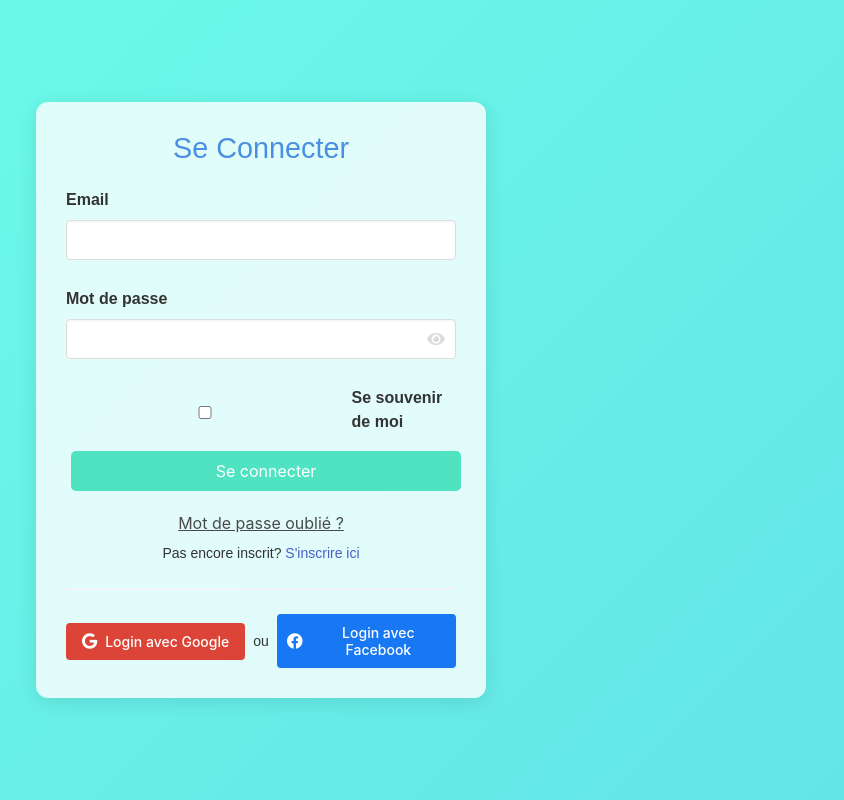
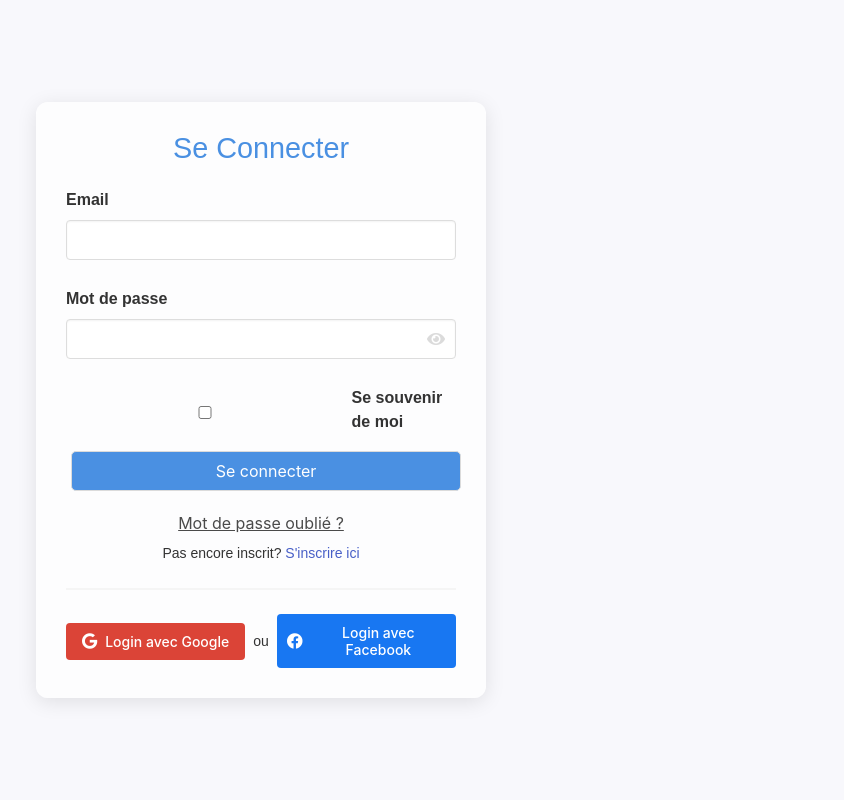
Before and after one commit to RouaBenSlama/TP1-web-2, a React (Vite) app: page /connexion in a window 1280 px wide. Shown: the whole page, without its empty margins (379-1223 px from the left). Built offline with nearby package versions, Linux system fonts and the light colour scheme; no server answers.

Commit message:
background connexion et register

```diff
--- a/src/composants/PageConnexion.css
+++ b/src/composants/PageConnexion.css
@@ -7,7 +7,7 @@
   font-family: "Montserrat", sans-serif;
   position: relative;
   overflow: hidden;
-  background: linear-gradient(135deg, #6cffe9, #4A90E2);
+  background: #f8f8fc;
   background-size: 400% 400%;
   animation: gradient-animation 15s ease infinite;
 }
@@ -33,7 +33,7 @@
 }
 
 .label, .forgot-password-link {
-  font-size: 0.875rem;
+  font-size: 0.87rem;
   color: #4a90e2;
 }
 
@@ -42,17 +42,16 @@
 }
 
 #btnConnexion {
-  background-color: #50E3C2;
+  background-color: #4A90E2;
   color: #ffffff;
   width: 100%;
   padding: 10px;
-  border: none;
   border-radius: 5px;
   cursor: pointer;
 }
 
 #btnConnexion:hover {
-  background-color: #50E3C2;
+  background-color: #6faaec;;
 }
 
 .has-text-danger {
--- a/src/composants/PageRegister.css
+++ b/src/composants/PageRegister.css
@@ -2,7 +2,7 @@ body, html {
     height: 100%;
     margin: 0;
     font-family: "Montserrat", sans-serif;
-    background: linear-gradient(135deg, #6cffe9, #4A90E2);
+    background: #f8f8fc;
     background-size: 400% 400%;
     animation: gradient-animation 15s ease infinite;
 }
```
